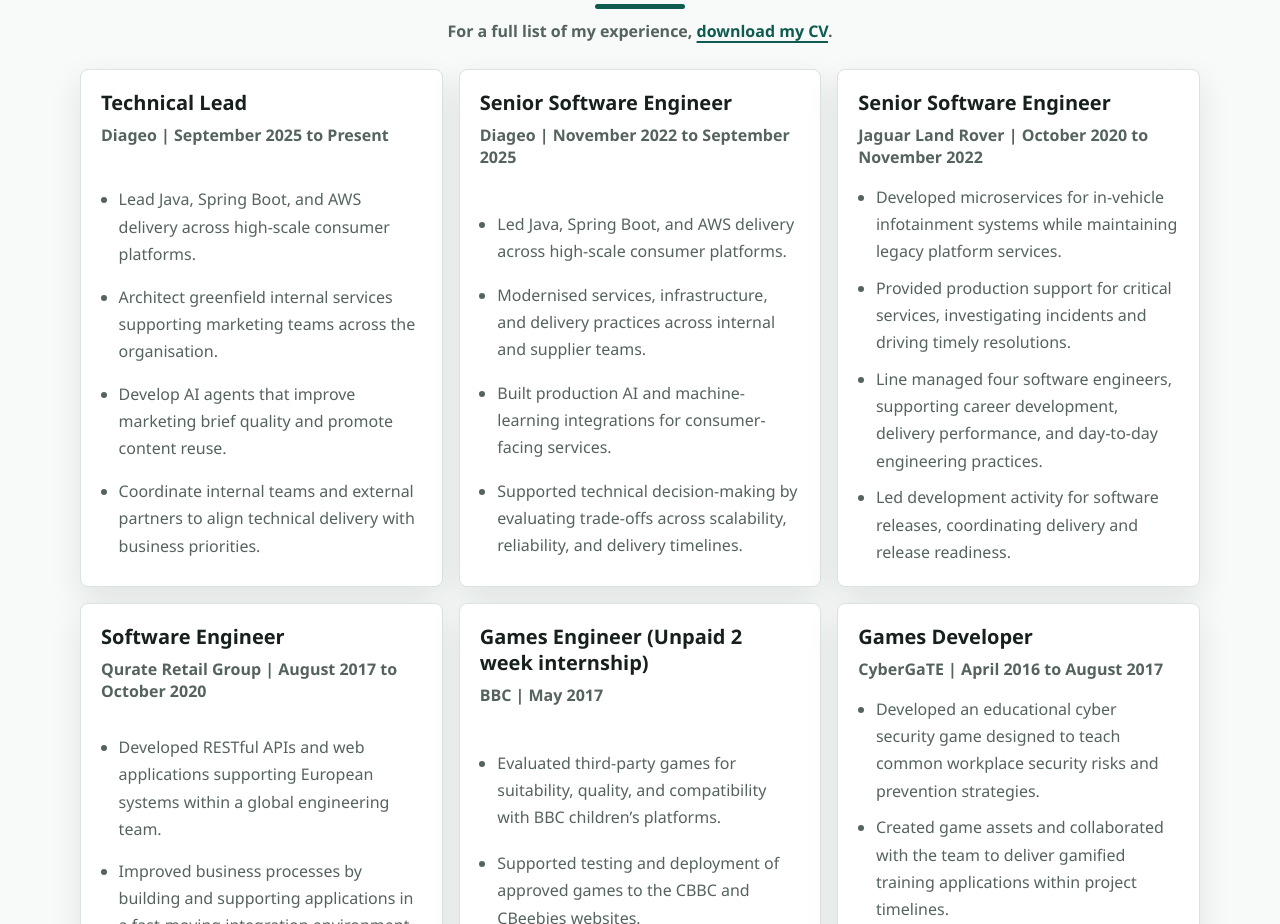
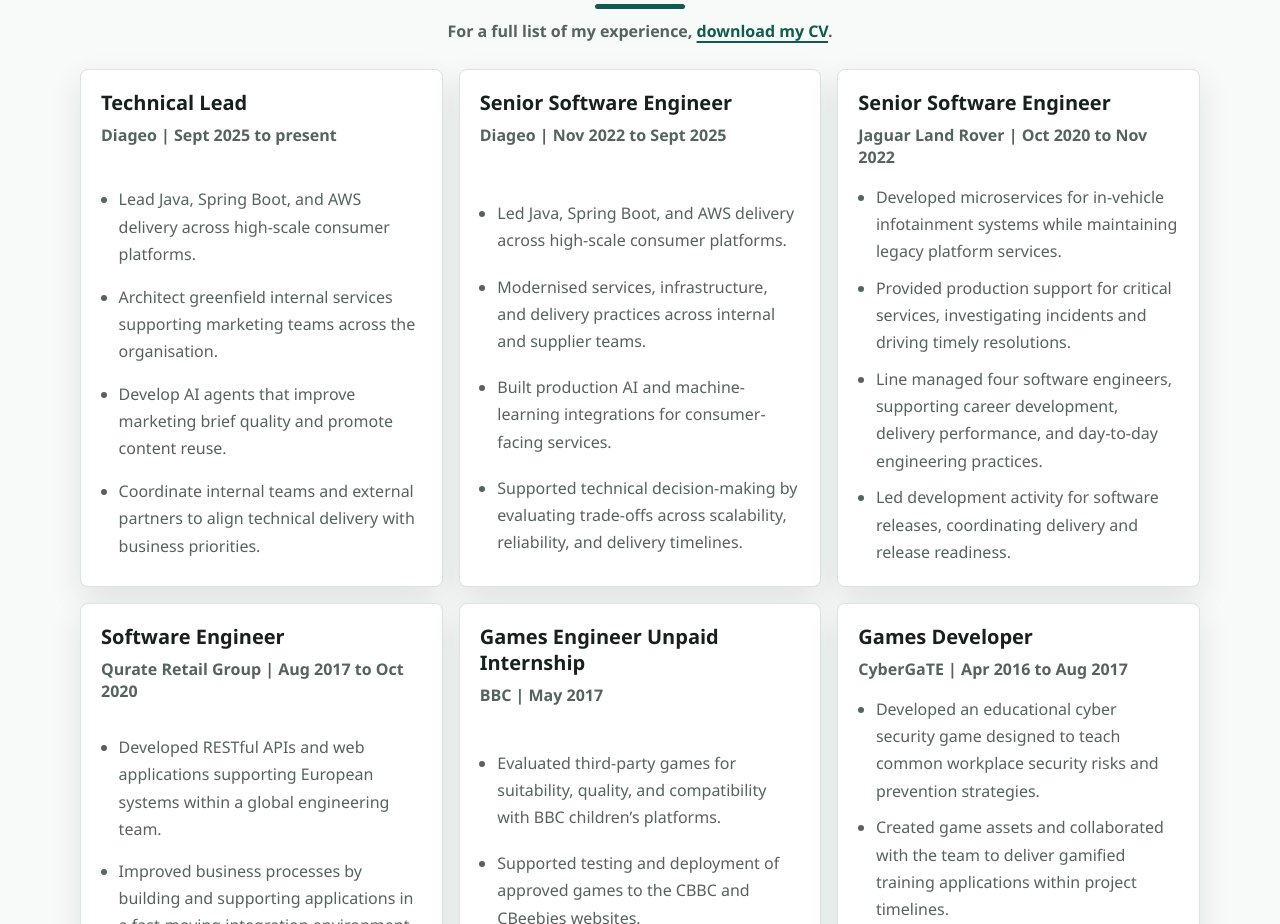
Before and after one commit to RossCarterr/rosscarterr.github.io, a React (Vite) app: page / in a window 1280 px wide. Shown: the part 2329-3253 px from the top of the page. Built offline with nearby package versions, Linux system fonts and the light colour scheme.

Commit message:
Fixed Tests

```diff
--- a/src/data/experience.ts
+++ b/src/data/experience.ts
@@ -4,7 +4,7 @@
     {
         title: "Technical Lead",
         company: "Diageo",
-        dates: "September 2025 to Present",
+        dates: "Sept 2025 to present",
         highlights: [
             "Lead Java, Spring Boot, and AWS delivery across high-scale consumer platforms.",
             "Architect greenfield internal services supporting marketing teams across the organisation.",
@@ -15,7 +15,7 @@
     {
         title: "Senior Software Engineer",
         company: "Diageo",
-        dates: "November 2022 to September 2025",
+        dates: "Nov 2022 to Sept 2025",
         highlights: [
             "Led Java, Spring Boot, and AWS delivery across high-scale consumer platforms.",
             "Modernised services, infrastructure, and delivery practices across internal and supplier teams.",
@@ -26,7 +26,7 @@
     {
         title: "Senior Software Engineer",
         company: "Jaguar Land Rover",
-        dates: "October 2020 to November 2022",
+        dates: "Oct 2020 to Nov 2022",
         highlights: [
             "Developed microservices for in-vehicle infotainment systems while maintaining legacy platform services.",
             "Provided production support for critical services, investigating incidents and driving timely resolutions.",
@@ -37,7 +37,7 @@
     {
         title: "Software Engineer",
         company: "Qurate Retail Group",
-        dates: "August 2017 to October 2020",
+        dates: "Aug 2017 to Oct 2020",
         highlights: [
             "Developed RESTful APIs and web applications supporting European systems within a global engineering team.",
             "Improved business processes by building and supporting applications in a fast-moving integration environment.",
@@ -45,7 +45,7 @@
         ],
     },
     {
-        title: "Games Engineer (Unpaid 2 week internship)",
+        title: "Games Engineer Unpaid Internship",
         company: "BBC",
         dates: "May 2017",
         highlights: [
@@ -57,7 +57,7 @@
     {
         title: "Games Developer",
         company: "CyberGaTE",
-        dates: "April 2016 to August 2017",
+        dates: "Apr 2016 to Aug 2017",
         highlights: [
             "Developed an educational cyber security game designed to teach common workplace security risks and prevention strategies.",
             "Created game assets and collaborated with the team to deliver gamified training applications within project timelines.",
```
Also changed, not shown: 1 other file (tests, documents, lock files or other folders).
